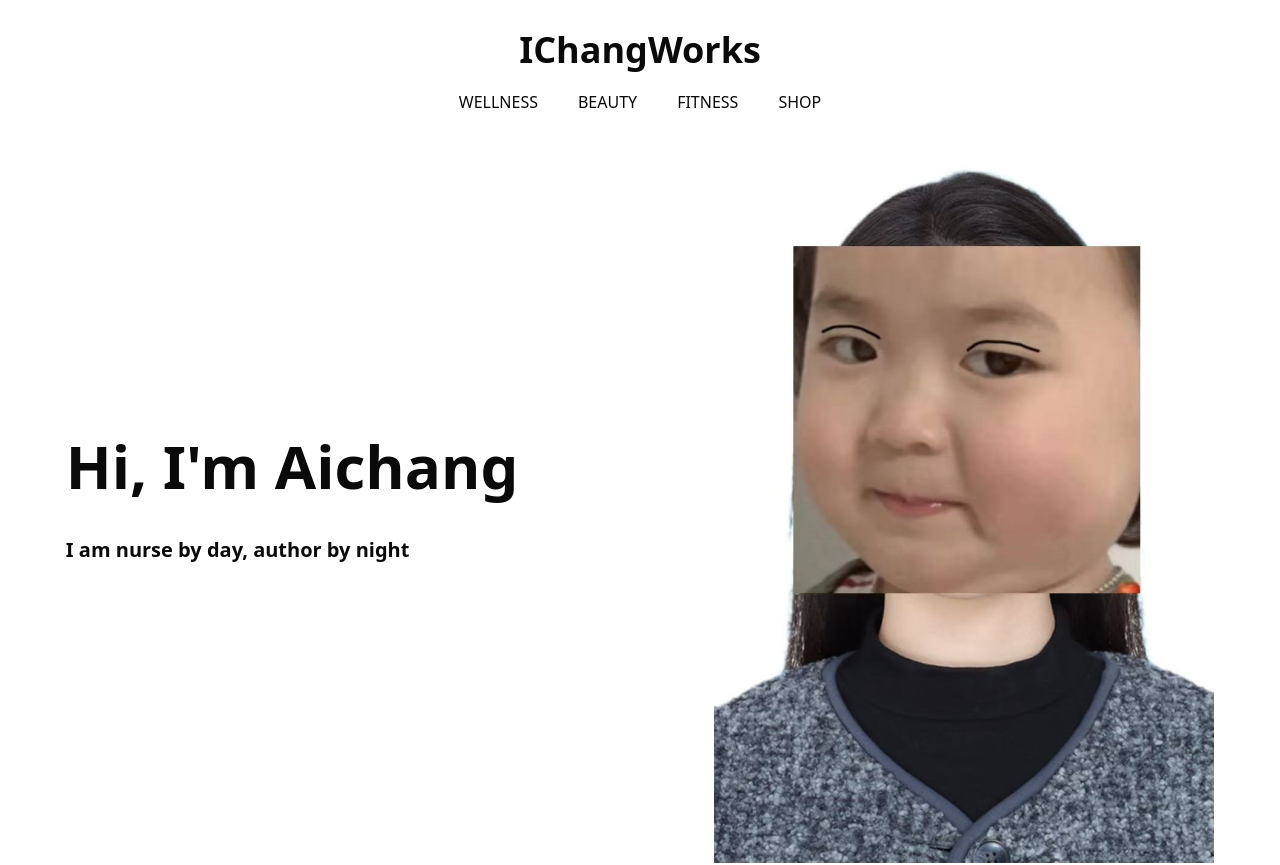
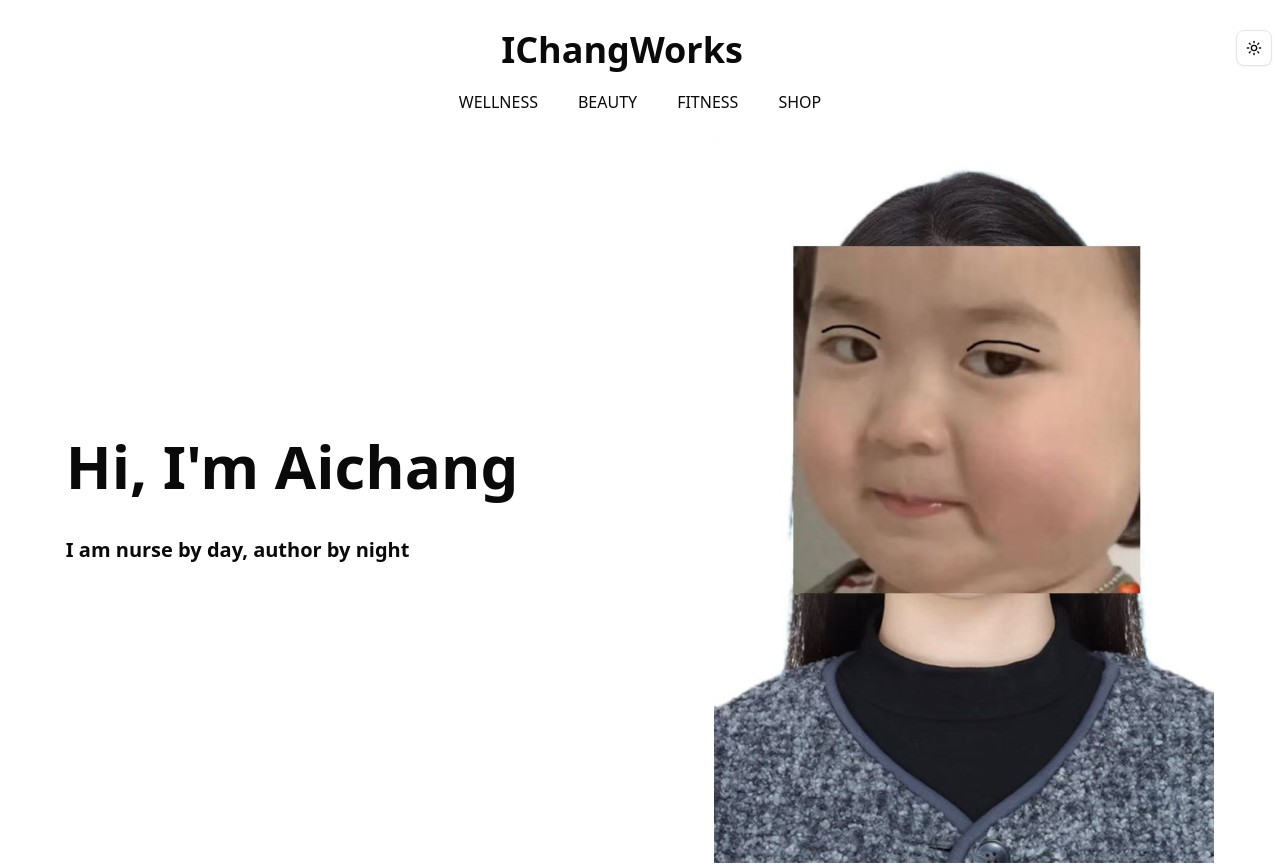
Before and after one commit to kquach229/ichangworks, a Next.js app: page / in a window 1280 px wide. Shown: the top 865 px of the page. Built offline with nearby package versions, Linux system fonts and the light colour scheme.

Commit message:
navbar formart

```diff
--- a/components/Navbar.tsx
+++ b/components/Navbar.tsx
@@ -5,8 +5,12 @@ import Link from 'next/link';
 const Navbar = () => {
   return (
     <div className='flex flex-col justify-center w-full h-32'>
-      <div className='text-center'>
+      <div className='text-center flex justify-between'>
+        <div />
         <h3>IChangWorks</h3>
+        <div>
+          <ThemeToggler />
+        </div>
       </div>
       <div className='mx-auto space-x-10 mt-5'>
         <Link href={'/wellness'}>WELLNESS</Link>
```
